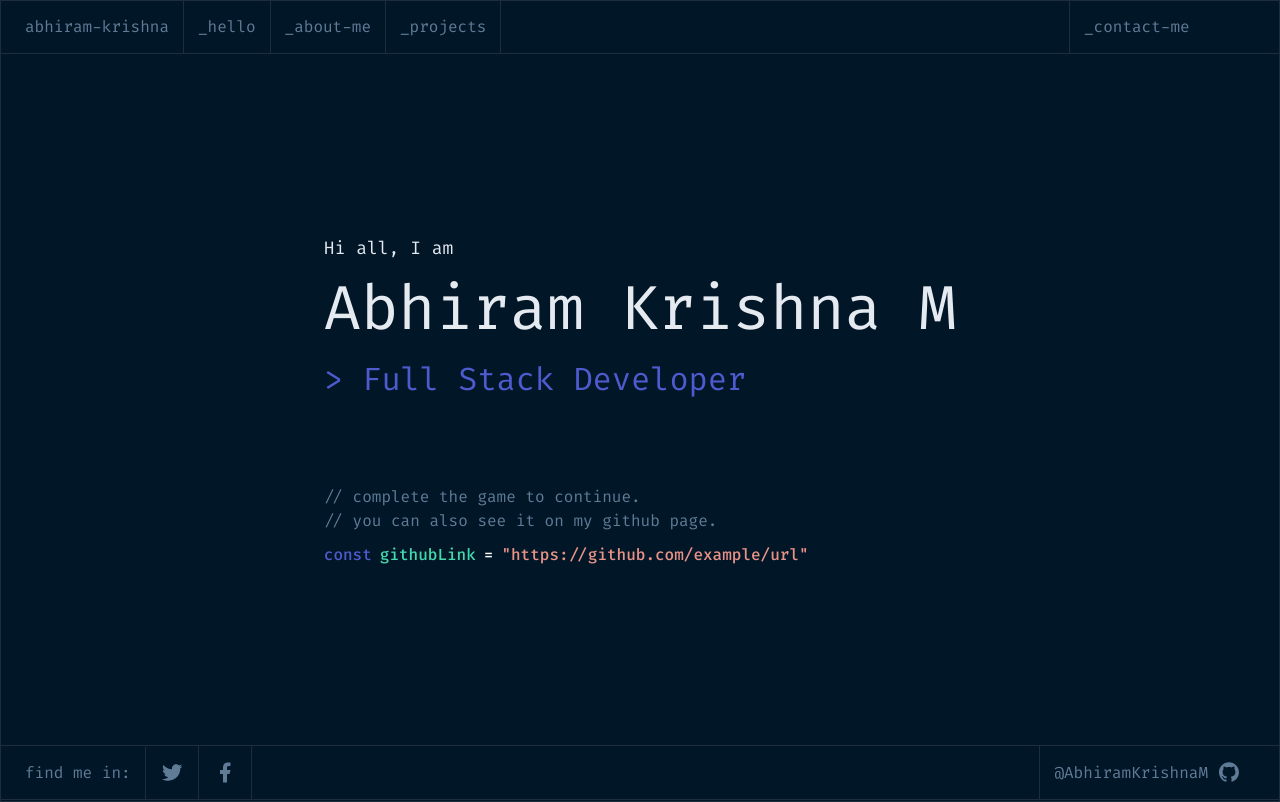
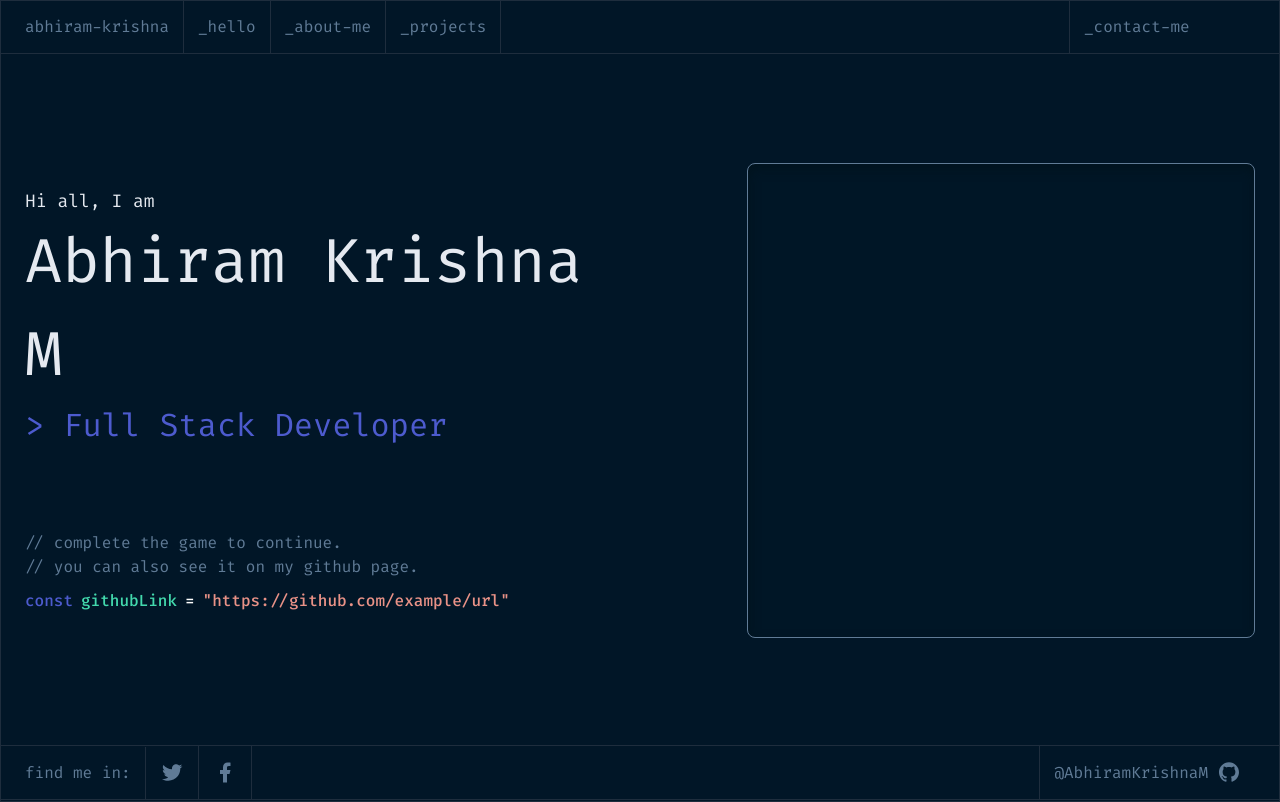
Before and after one commit to AbhiramKrishnaM/Portfolio, a Vue app: page / in a window 1280 px wide. Built offline with nearby package versions, Linux system fonts and the light colour scheme.

Commit message:
added container for snake game

```diff
--- a/src/pages/index.vue
+++ b/src/pages/index.vue
@@ -1,5 +1,5 @@
 <template>
-  <div class="flex items-center justify-center h-full">
+  <div class="flex items-center justify-center h-full gap-92">
     <div>
       <div id="section-1" class="text-white-gradient-01 font-normal">
         <h6 class="text-lg">Hi all, I am</h6>
@@ -22,7 +22,19 @@
       </div>
     </div>
 
-    <div id="snake-game"></div>
+    <div id="snake-game" class=""></div>
   </div>
 </template>
 <script setup></script>
+
+<style scoped>
+#snake-game {
+  width: 510px;
+  height: 475px;
+  border: 1px solid;
+
+  border-radius: 8px;
+  background: rgba(1, 22, 39, 0.84);
+  box-shadow: 1px 5px 11px 0px rgba(2, 18, 27, 0.71) inset;
+}
+</style>
--- a/tailwind.config.js
+++ b/tailwind.config.js
@@ -32,8 +32,11 @@ export default {
       },
 
       margin: {
-        5: "5px",
-        82: "82px",
+        82: "5.125rem",
+      },
+
+      gap: {
+        92: "5.75rem",
       },
     },
   },
```
